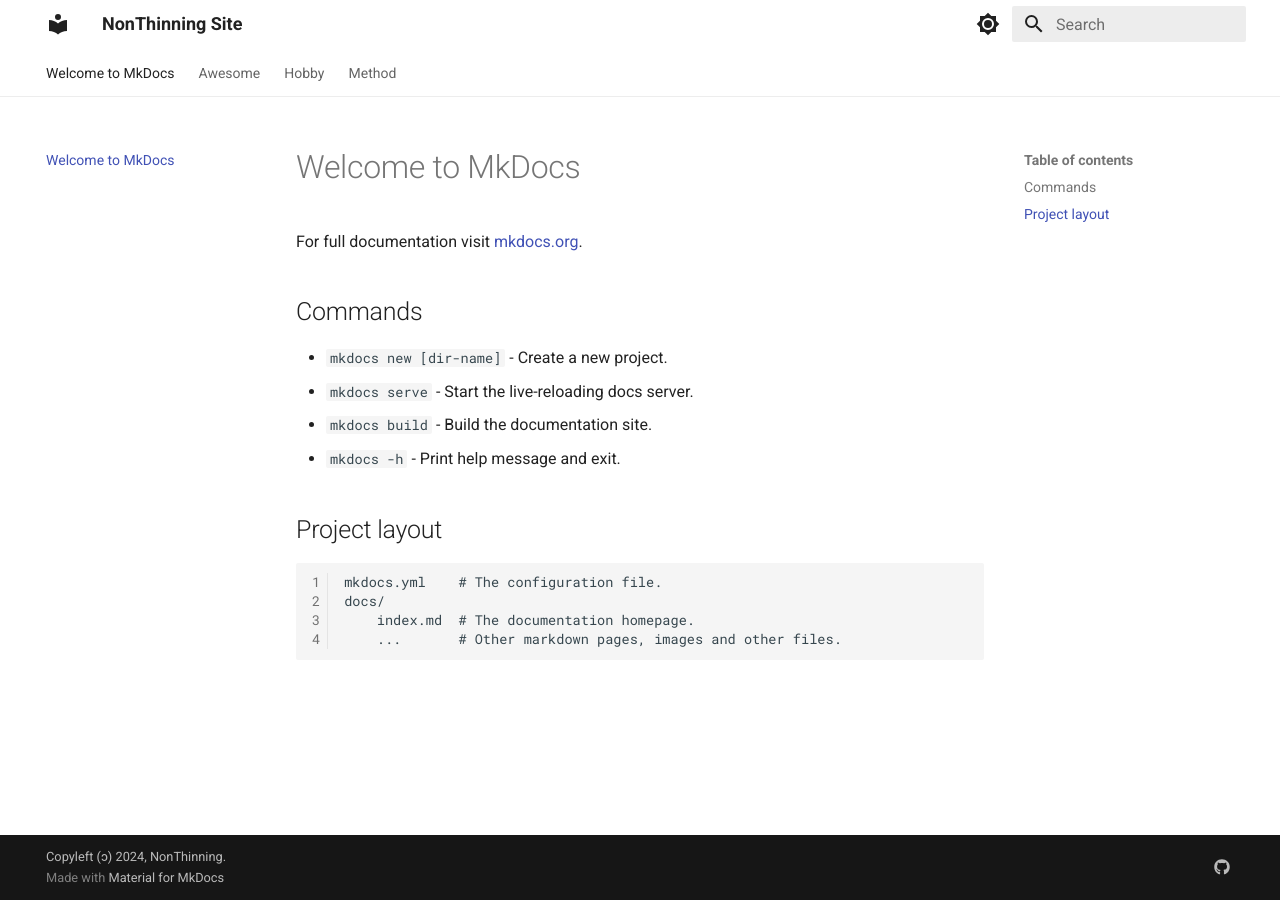
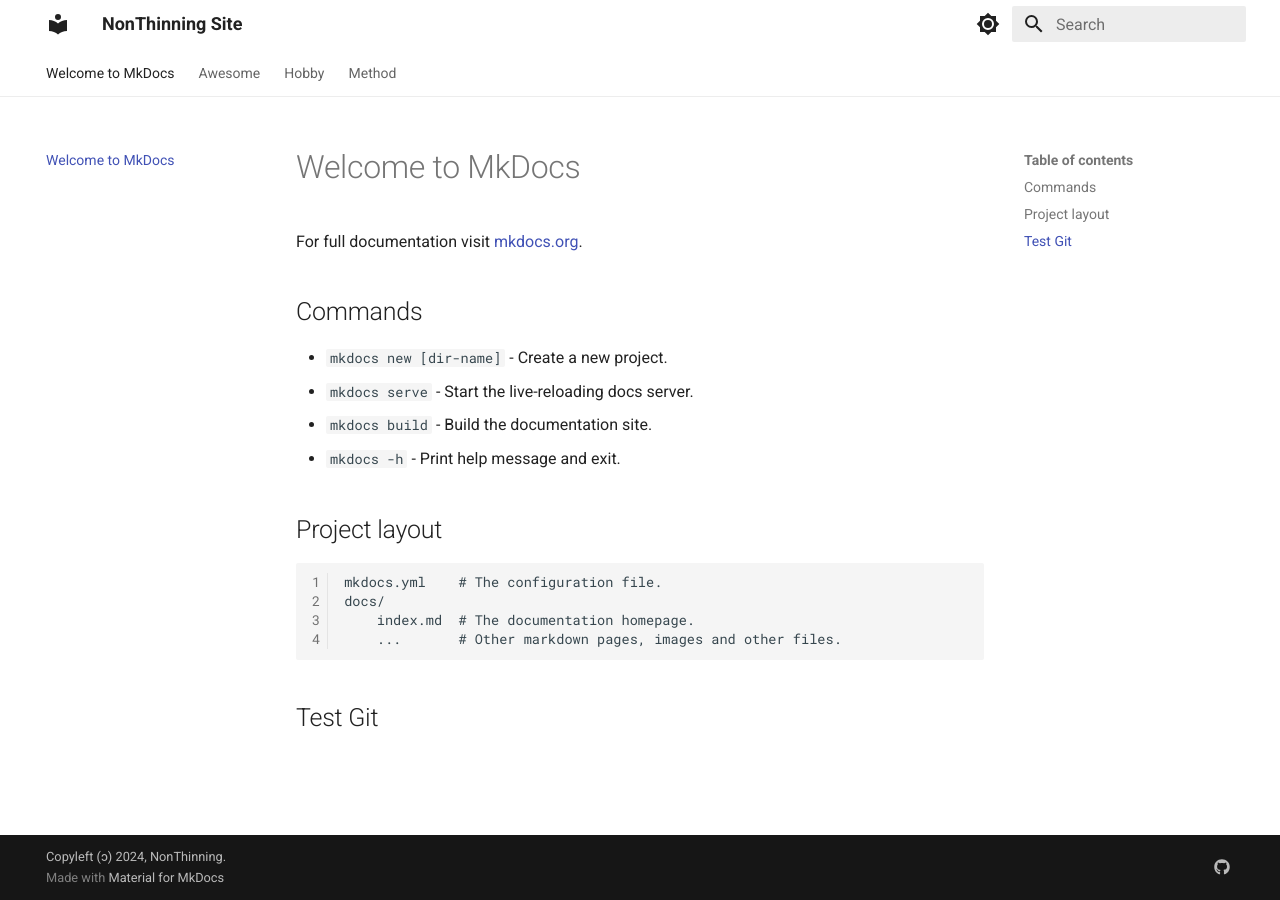
Before and after one commit to NonThinning/NonThinning.github.io, an MkDocs documentation site: the page built from docs/index.md, in a window 1280 px wide. Built offline with MkDocs 1.6.1 and Material for MkDocs 9.7.7, drawn with Linux system fonts in a browser that asks for light colours.

Commit message:
docs update

```diff
--- a/docs/index.md
+++ b/docs/index.md
@@ -15,3 +15,5 @@
     docs/
         index.md  # The documentation homepage.
         ...       # Other markdown pages, images and other files.
+
+## Test Git
```
